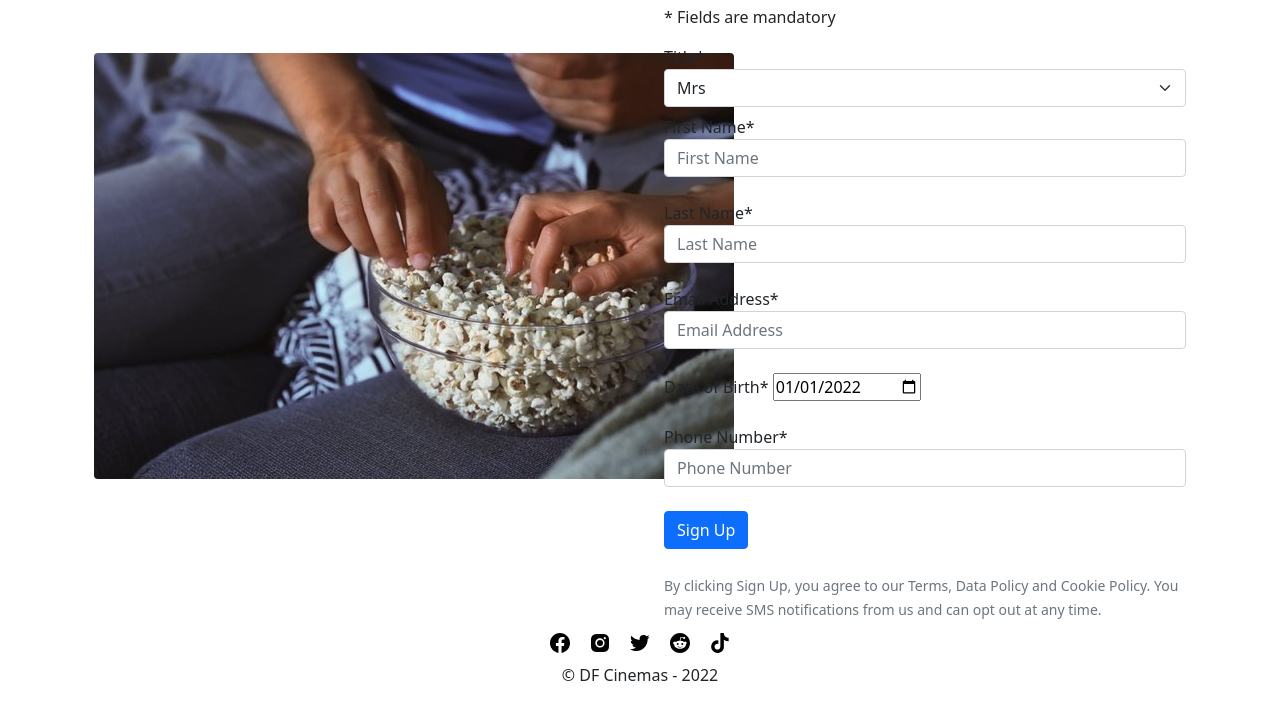
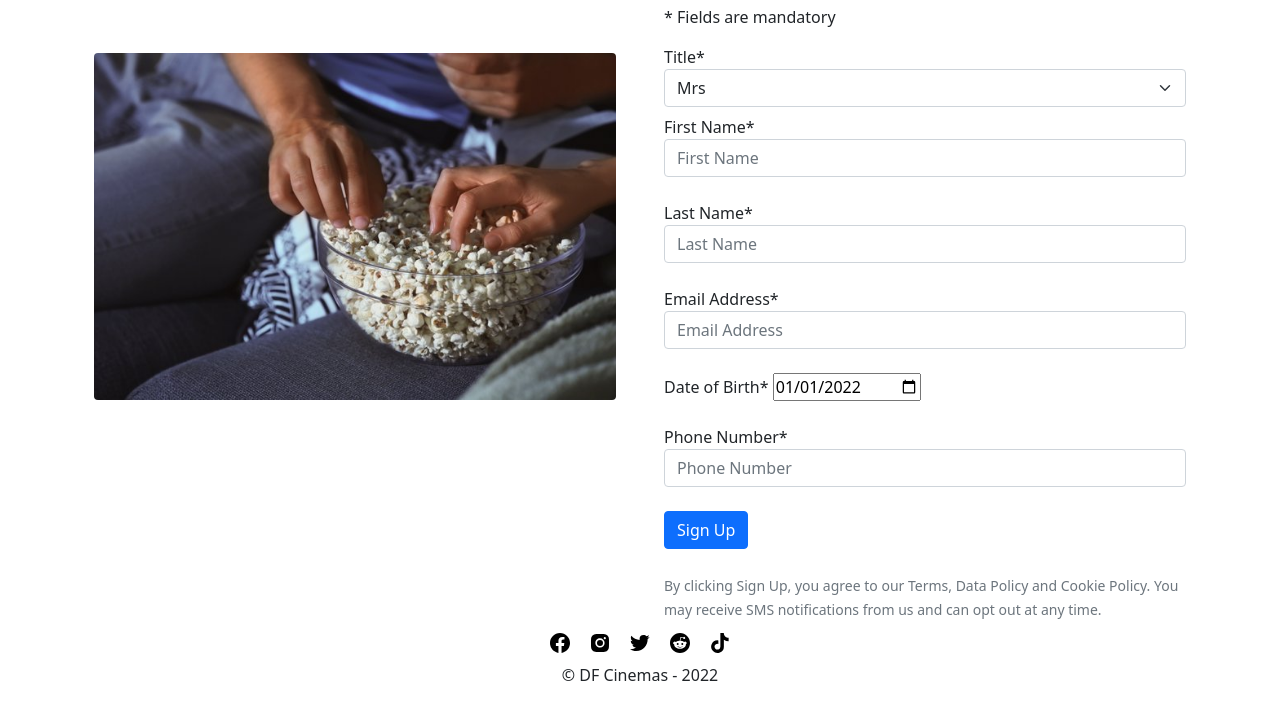
Before and after one commit to W-Parvaiz-DF/DF-Cinema, a plain HTML site: page src/Sign-up.html in a window 1280 px wide. Shown: the part 112-815 px from the top of the page. Drawn offline with nearby package versions, Linux system fonts and the light colour scheme.

Commit message:
made imagefluid

```diff
--- a/src/Sign-up.html
+++ b/src/Sign-up.html
@@ -41,7 +41,7 @@
     <main class="container-fluid">
         <div class="row SignUp gx-5">
             <div class="col-lg-6 col-md-12">
-                <img src="./img/signup_img.jpeg" alt="SignUp" class="rounded mt-5">
+                <img src="./img/signup_img.jpeg" alt="SignUp" class="rounded mt-5 img-fluid">
                 <!-- <div class="row"> -->
                 <!-- <img src="./img/film_reel.jpeg" alt="Film reel">
                 </div>
```
